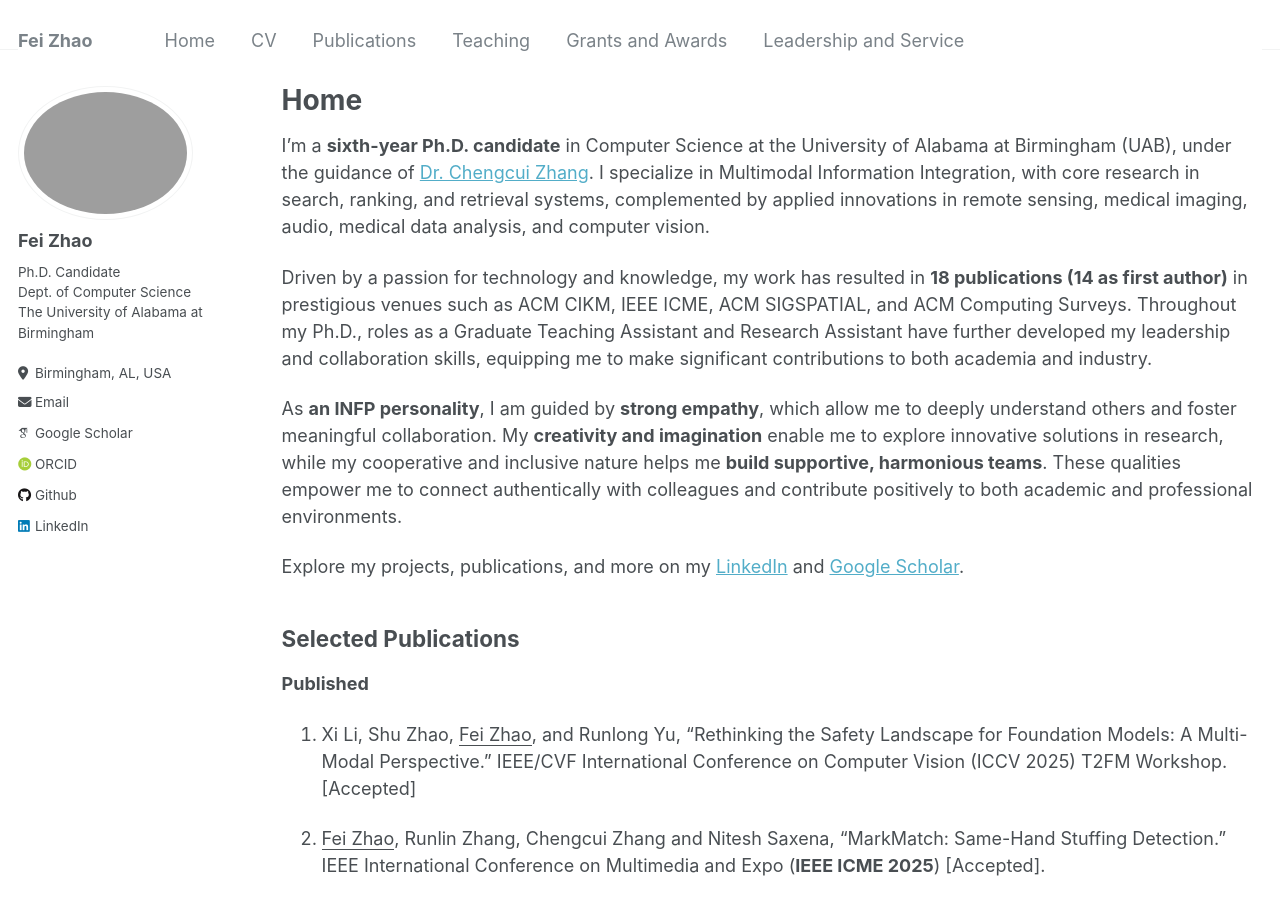
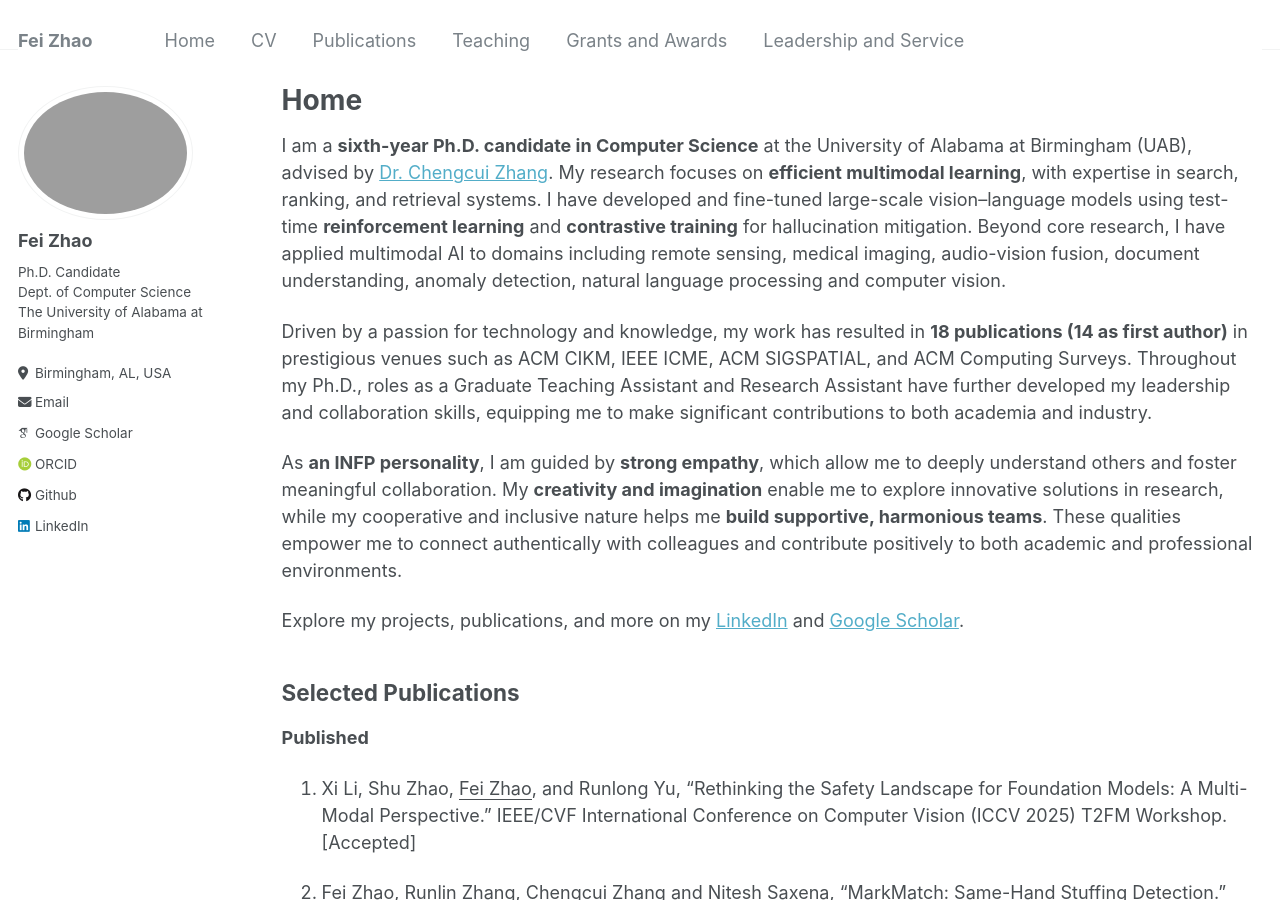
Before and after one commit to feizhao19/feizhao19.github.io, a Jekyll site: the page built from _pages/about.md, in a window 1280 px wide and 900 px high. Built offline with Jekyll 4.4.1, drawn with Linux system fonts in a browser that asks for light colours; some web fonts are replaced.

Commit message:
updated all pages

```diff
--- a/_pages/about.md
+++ b/_pages/about.md
@@ -11,7 +11,7 @@ redirect_from:
 
 
 
-I'm a **sixth-year Ph.D. candidate** in Computer Science at the University of Alabama at Birmingham (UAB), under the guidance of [Dr. Chengcui Zhang](https://sites.uab.edu/czhang02/). I specialize in Multimodal Information Integration, with core research in search, ranking, and retrieval systems, complemented by applied innovations in remote sensing, medical imaging, audio, medical data analysis, and computer vision.
+I am a **sixth-year Ph.D. candidate in Computer Science** at the University of Alabama at Birmingham (UAB), advised by [Dr. Chengcui Zhang](https://sites.uab.edu/czhang02/). My research focuses on **efficient multimodal learning**, with expertise in search, ranking, and retrieval systems. I have developed and fine-tuned large-scale vision–language models using test-time **reinforcement learning** and **contrastive training** for hallucination mitigation. Beyond core research, I have applied multimodal AI to domains including remote sensing, medical imaging, audio-vision fusion, document understanding, anomaly detection, natural language processing and computer vision.
 
 
 Driven by a passion for technology and knowledge, my work has resulted in **18 publications (14 as first author)** in prestigious venues such as ACM CIKM, IEEE ICME, ACM SIGSPATIAL, and ACM Computing Surveys. Throughout my Ph.D., roles as a Graduate Teaching Assistant and Research Assistant have further developed my leadership and collaboration skills, equipping me to make significant contributions to both academia and industry.
```
Also changed, not shown: _pages/home.md (+3 -1 lines).
